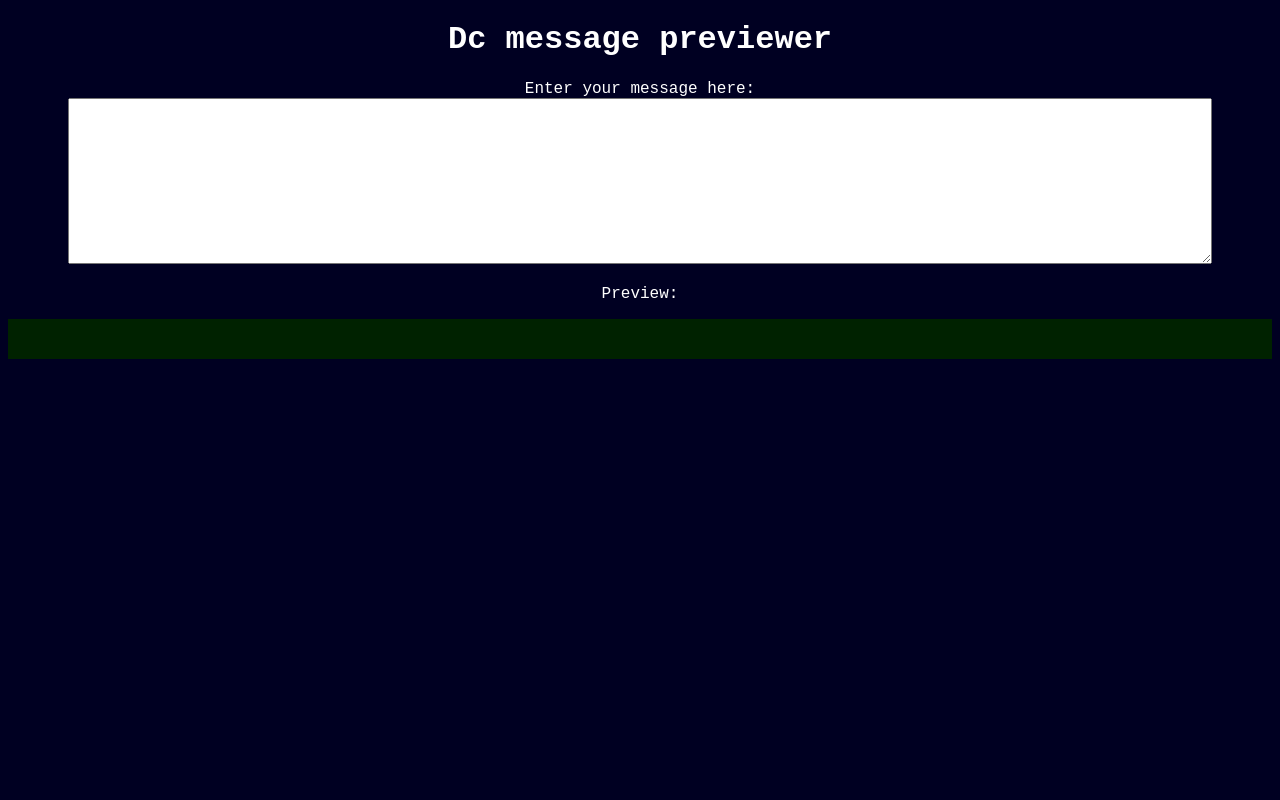
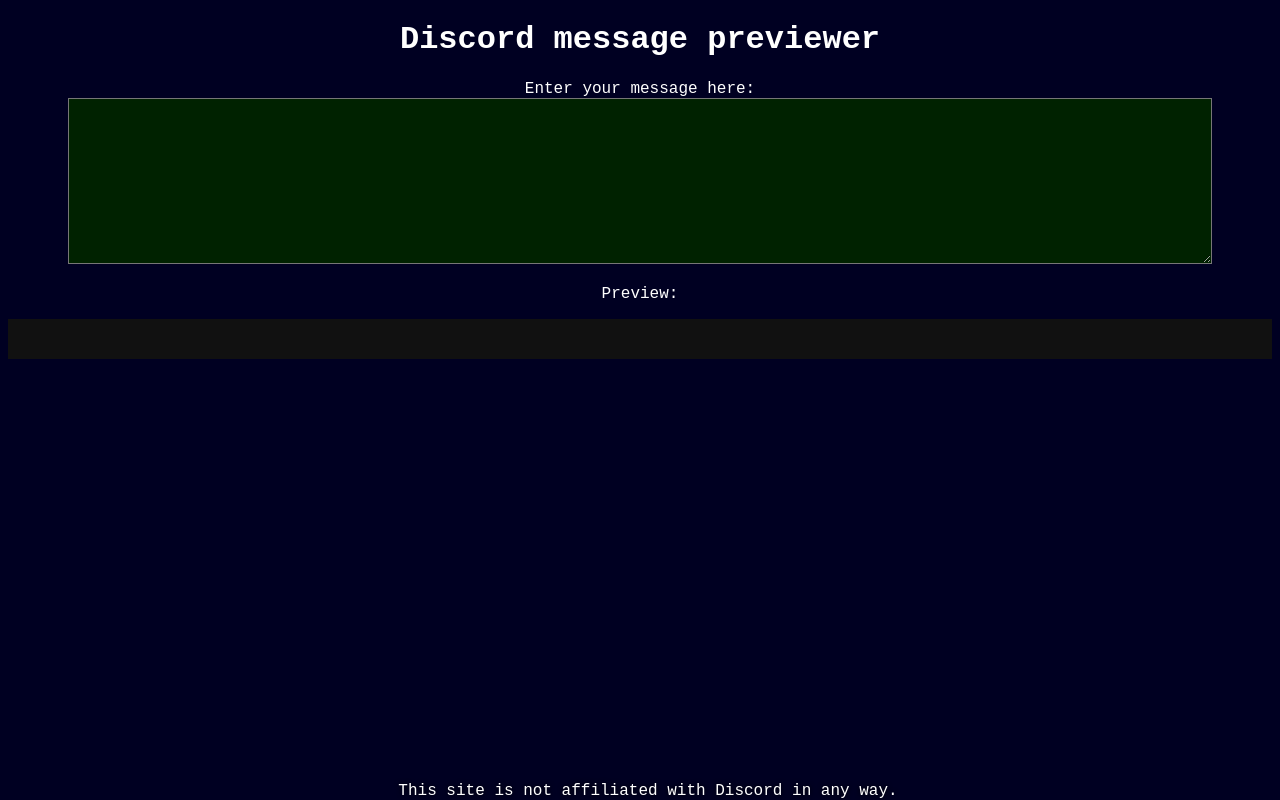
Before and after one commit to percenterror/dcmarkup, a plain HTML site: page index.html in a window 1280 px wide. Drawn offline with Linux system fonts and the light colour scheme.

Commit message:
add changes

```diff
--- a/index.html
+++ b/index.html
@@ -2,16 +2,20 @@
 <html lang="en">
 <head>
     <meta charset="UTF-8">
+    <meta name="title" content="Discord message/markup previewer">
+    <meta name="description" content="Preview how your discord messages will look like!">
+    <meta name="keywords" content="discord, message, markup, preview">
     <meta name="viewport" content="width=device-width, initial-scale=1.0">
     <link rel="stylesheet" type="text/css" href="style.css">
-    <title>dcmarkup</title>
+    <title>Discord Markup Preview</title>
 </head>
 <body>
-    <h1>Dc message previewer</h1>
+    <h1>Discord message previewer</h1>
     <label>Enter your message here:</label><br>
     <textarea id="messageInput"></textarea>
     <p>Preview:</p>
     <p id="preview">hi <i>(hello)</i> there <b>mr skibidi</b>!</p>
+    <footer>This site is not affiliated with Discord in any way.</footer>
     <script src="index.js"></script>
 </body>
 </html>
--- a/index.js
+++ b/index.js
@@ -43,7 +43,9 @@
     // Replaces any italics
     preview = preview.replaceAll("<br>* ", "<br>&escapedListItem;");
     preview = replaceUsingTags(preview, "*", "<i>");
+    preview = replaceUsingTags(preview, "__", "<u>");
     preview = replaceUsingTags(preview, "_", "<i>");
+    preview = replaceUsingTags(preview, "~~", "<s>");
 
     // Replaces any mini code elements
     preview = replaceUsingTags(preview, "`", "<code>");
--- a/style.css
+++ b/style.css
@@ -21,10 +21,11 @@
     text-align: center;
     color: white;
     background-color: #002;
+    overflow-x: hidden;
 }
 p#preview{
     display: block;
-    background-color: #020;
+    background-color: #111;
     font-family: 'ggsans normal';
     line-height: 1.25rem;
     text-align: left;
@@ -65,9 +66,21 @@
     width: 90%;
     height: 10rem;
     resize: vertical;
+    background-color: #020;
+    color: #FFF;
+    font-family: 'ggsans normal';
 }
 @media screen and (max-width: 600px){
     textarea{
         width: 99%;
     }
 }
+footer{
+    display: block;
+    position: absolute;
+    bottom: 0;
+    text-align: center;
+    width: 100%;
+    text-shadow: 0px 0px 5px #000;
+    color: #fff;
+}
```
